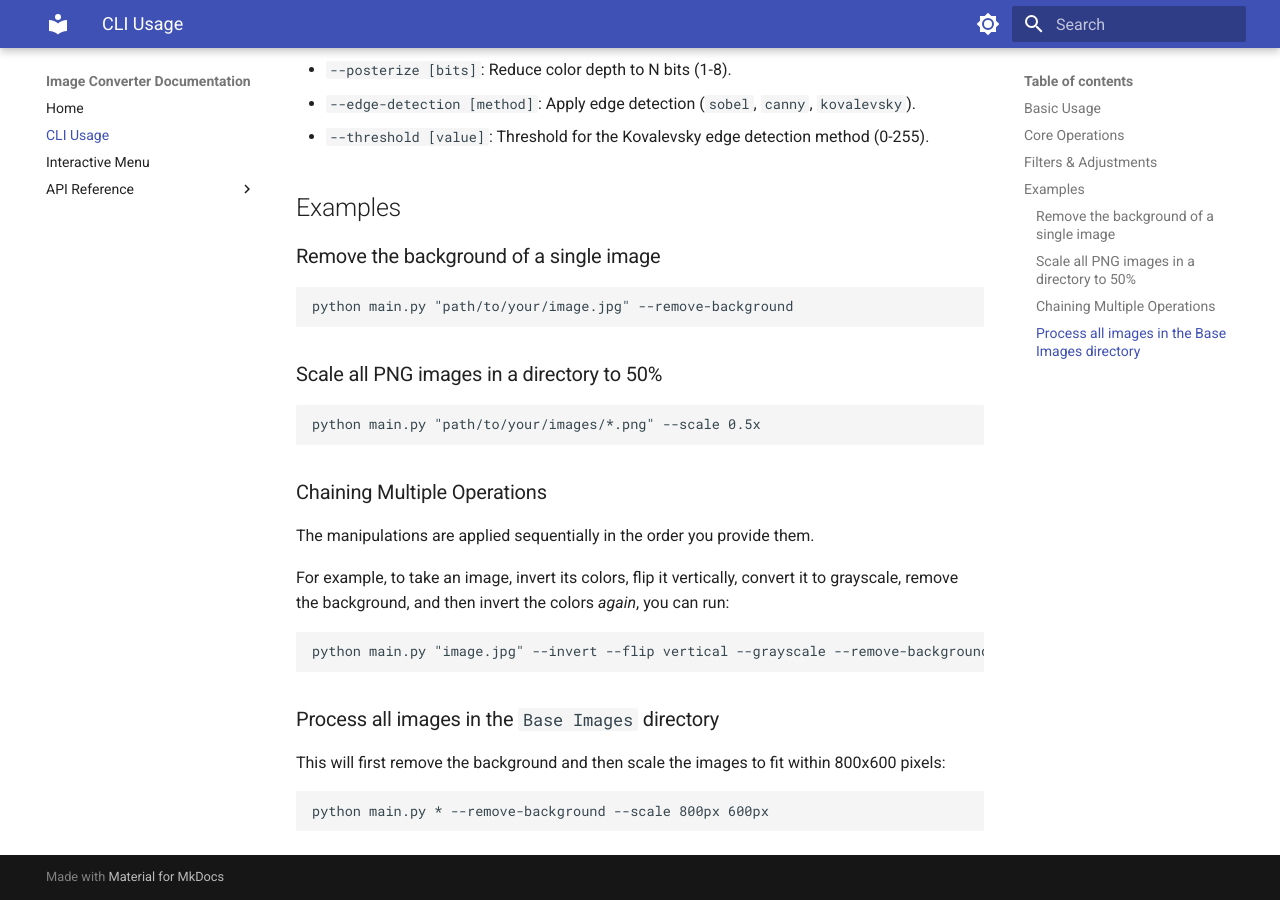
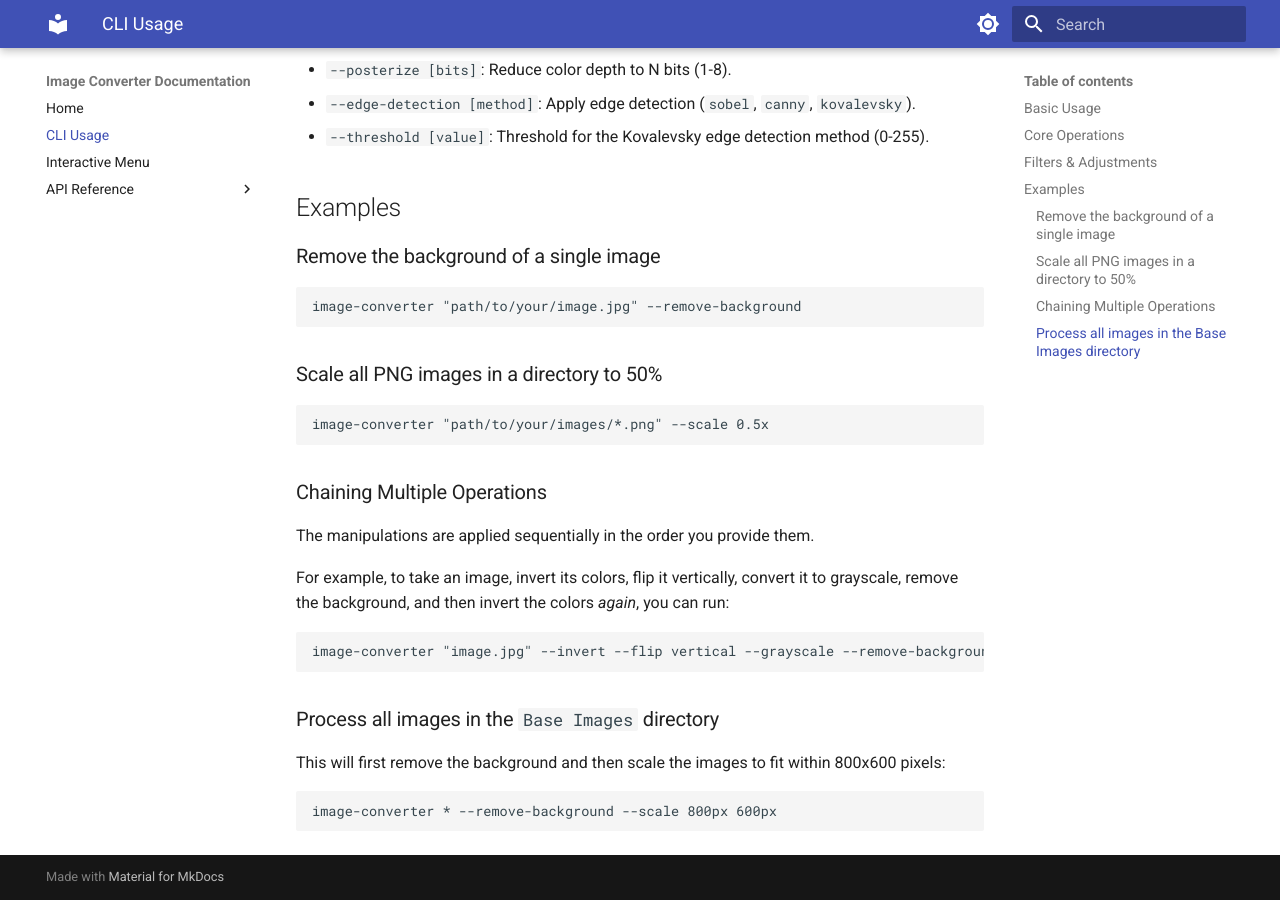
Before and after one commit to dealien/Image-Converter, an MkDocs documentation site: the page built from docs/cli_usage.md, in a window 1280 px wide and 900 px high, scrolled down 1117 px. Built offline with MkDocs 1.6.1 and Material for MkDocs 9.7.7, drawn with Linux system fonts in a browser that asks for light colours; some of the changed text lies outside the part shown.

Commit message:
docs: update CLI usage and API references for package-based execution
Updates the documentation to reflect the transition from script-based execution to a package-installed entry point. Replaces `python main.py` calls with the `image-converter` command and updates API module paths to match the `image_converter` package structure.

````diff
--- a/docs/cli_usage.md
+++ b/docs/cli_usage.md
@@ -5,7 +5,7 @@ The CLI provides a powerful way to process images programmatically or in batches
 ## Basic Usage
 
 ```bash
-python main.py [file_path] [options]
+image-converter [file_path] [options]
 ```
 
 - `[file_path]`: Path to the input image file. You can use wildcards (`*`) to process multiple files. If no file is specified, the script processes all images in the `Base Images/` directory.
@@ -41,13 +41,13 @@ python main.py [file_path] [options]
 ### Remove the background of a single image
 
 ```bash
-python main.py "path/to/your/image.jpg" --remove-background
+image-converter "path/to/your/image.jpg" --remove-background
 ```
 
 ### Scale all PNG images in a directory to 50%
 
 ```bash
-python main.py "path/to/your/images/*.png" --scale 0.5x
+image-converter "path/to/your/images/*.png" --scale 0.5x
 ```
 
 ### Chaining Multiple Operations
@@ -57,7 +57,7 @@ The manipulations are applied sequentially in the order you provide them.
 For example, to take an image, invert its colors, flip it vertically, convert it to grayscale, remove the background, and then invert the colors *again*, you can run:
 
 ```bash
-python main.py "image.jpg" --invert --flip vertical --grayscale --remove-background --invert
+image-converter "image.jpg" --invert --flip vertical --grayscale --remove-background --invert
 ```
 
 ### Process all images in the `Base Images` directory
@@ -65,5 +65,5 @@ python main.py "image.jpg" --invert --flip vertical --grayscale --remove-backgro
 This will first remove the background and then scale the images to fit within 800x600 pixels:
 
 ```bash
-python main.py * --remove-background --scale 800px 600px
+image-converter * --remove-background --scale 800px 600px
 ```
````
Also changed, not shown: docs/api/core.md (+6 -6 lines), docs/api/filters.md (+8 -8 lines), docs/api/utilities.md (+4 -4 lines), docs/menu_usage.md (+2 -2 lines).
